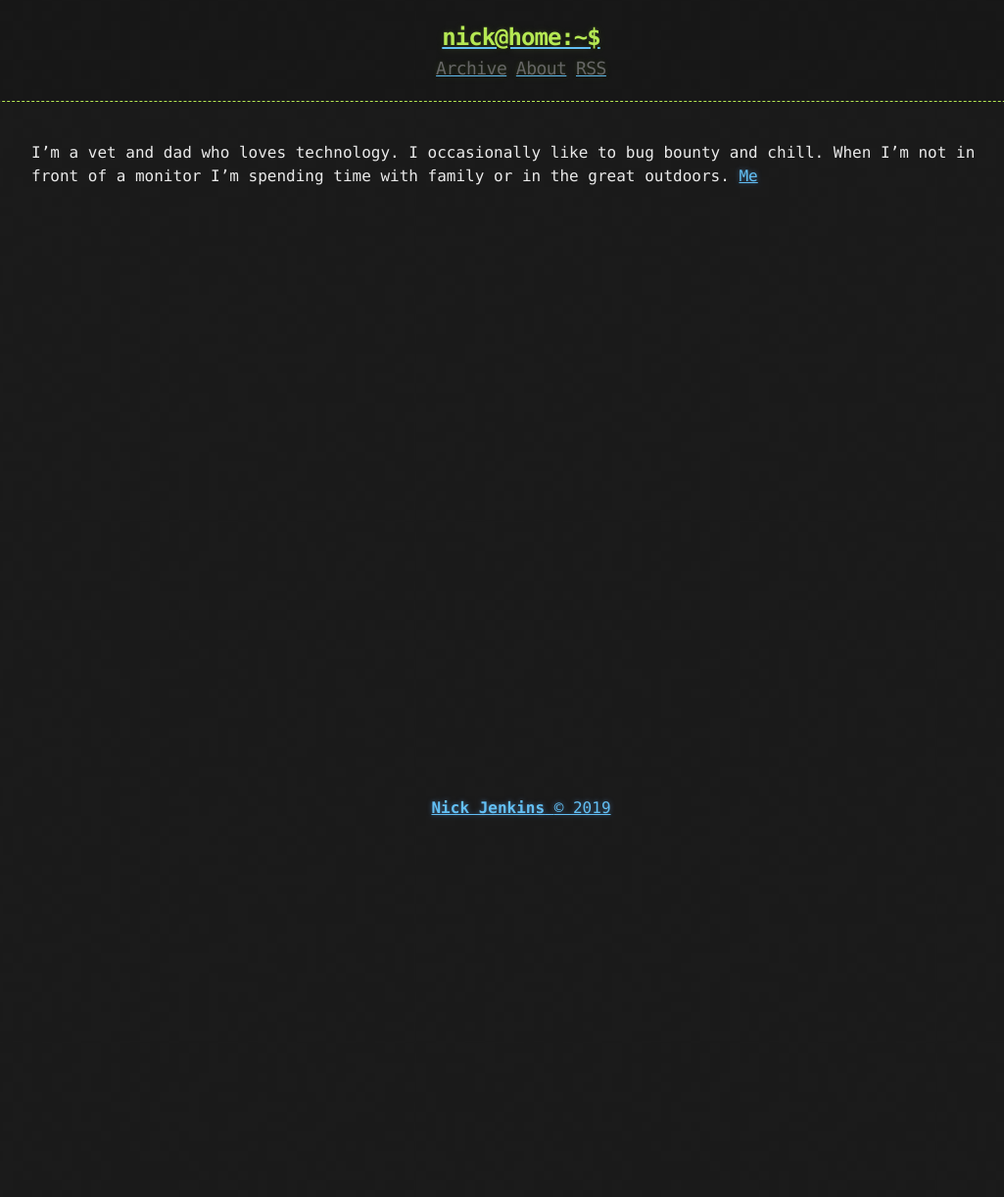
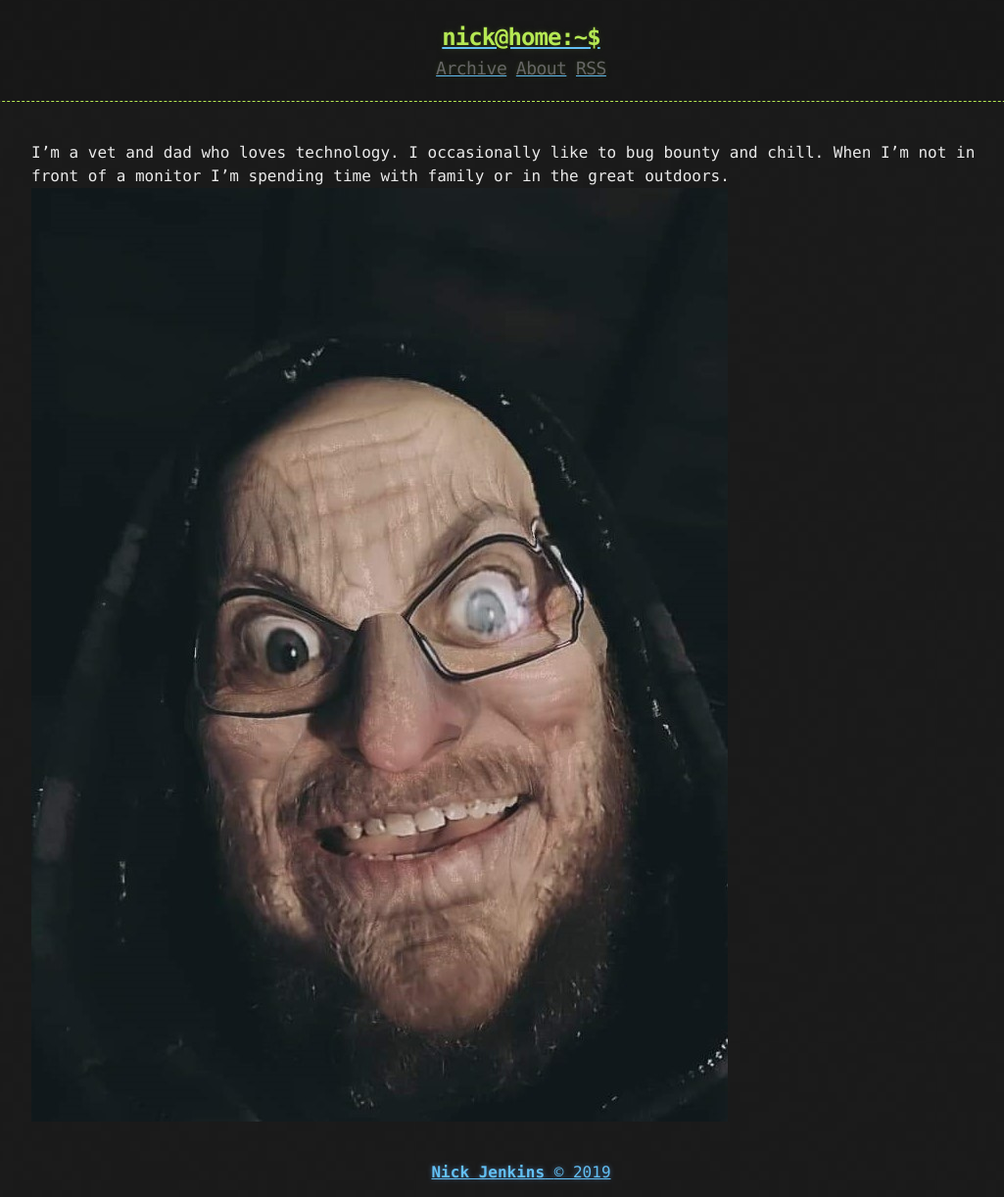
Before and after one commit to nickjenkins83/uber_cool_blog, a Jekyll site: the page built from about.md, in a window 1280 px wide. Shown: the whole page at 98% size, without its empty margins (108-1133 px from the left). Built offline with Jekyll 4.4.1, drawn with Linux system fonts in a browser that asks for light colours; before the commit the page ends 900 px from its top, so only the background shows below that.

Commit message:
fix avatar

```diff
--- a/about.md
+++ b/about.md
@@ -4,4 +4,4 @@ title: About
 ---
 
 I'm a vet and dad who loves technology. I occasionally like to bug bounty and chill. When I'm not in front of a monitor I'm spending time with family or in the great outdoors.
-                                [Me](/uber_cool_blog/assets/avatar.jpeg)
+                                ![Me](/uber_cool_blog/assets/avatar.jpeg)
```
